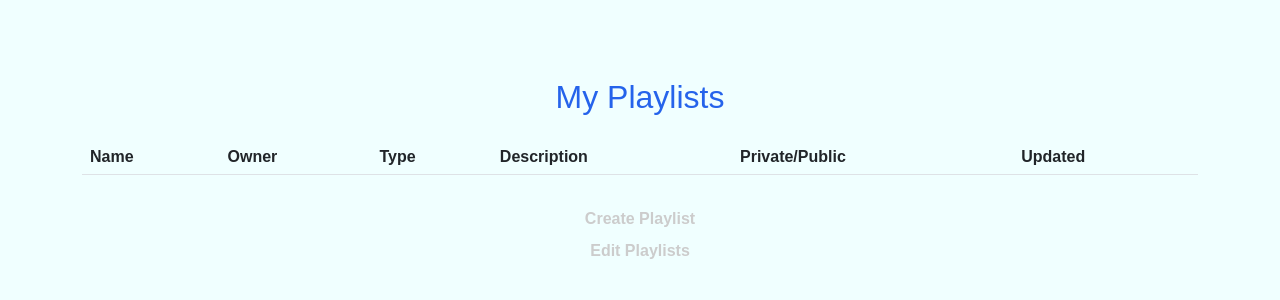
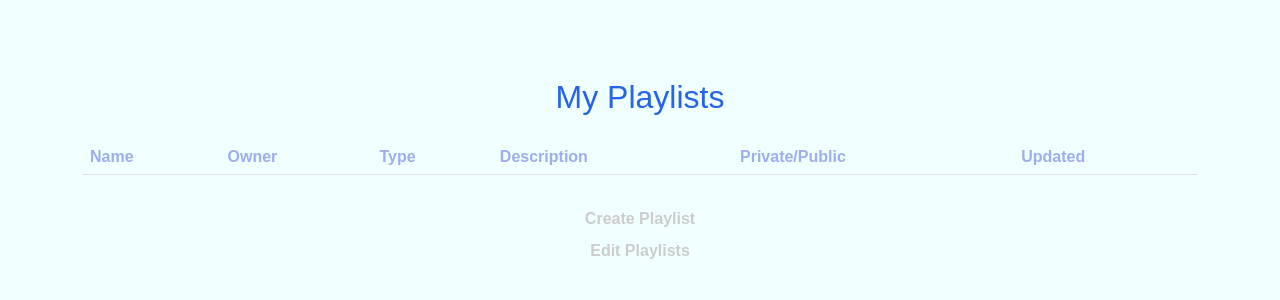
Before and after one commit to timStephens0710/ExampleMusicApp, a Django app: page /music_app_archive/sample/your_playlists/ in a window 1280 px wide. Shown: the part 72-372 px from the top of the page. Run offline with Django 4.2, Linux system fonts and the light colour scheme; the visitor is signed in with stand-in values (Sample User, id 1); data comes from the database, SQL or seed files in the repository; data that the repository does not hold is empty; some libraries are stand-ins or nearby versions.

Commit message:
update main.css

```diff
--- a/project_folder/static/music_app/css/main.css
+++ b/project_folder/static/music_app/css/main.css
@@ -175,3 +175,10 @@ authentication process.*/
 .btn-cancel:hover {
     color: #66F523;
 }
+
+/* Table styling */
+/* Table text styling */
+.table-responsive td,
+.table-responsive th {
+    color: #9eadeb;
+}
```
